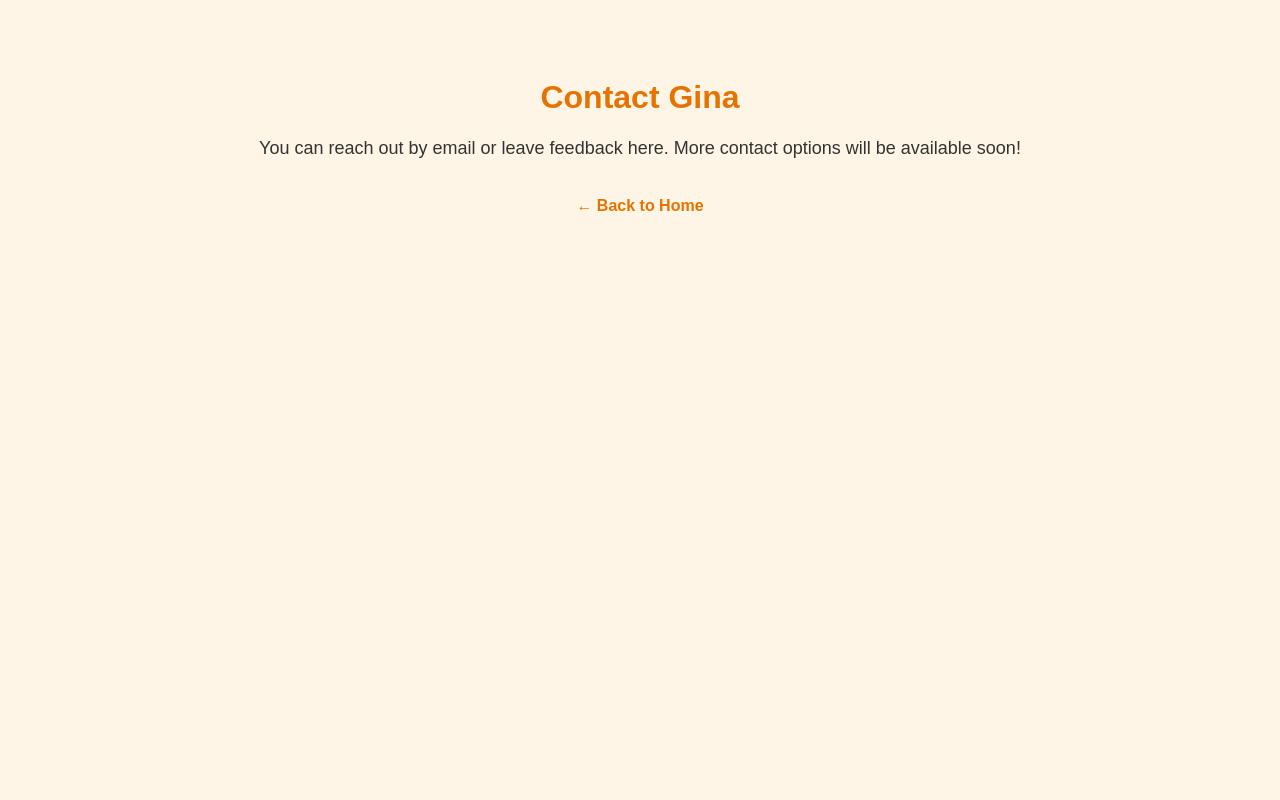
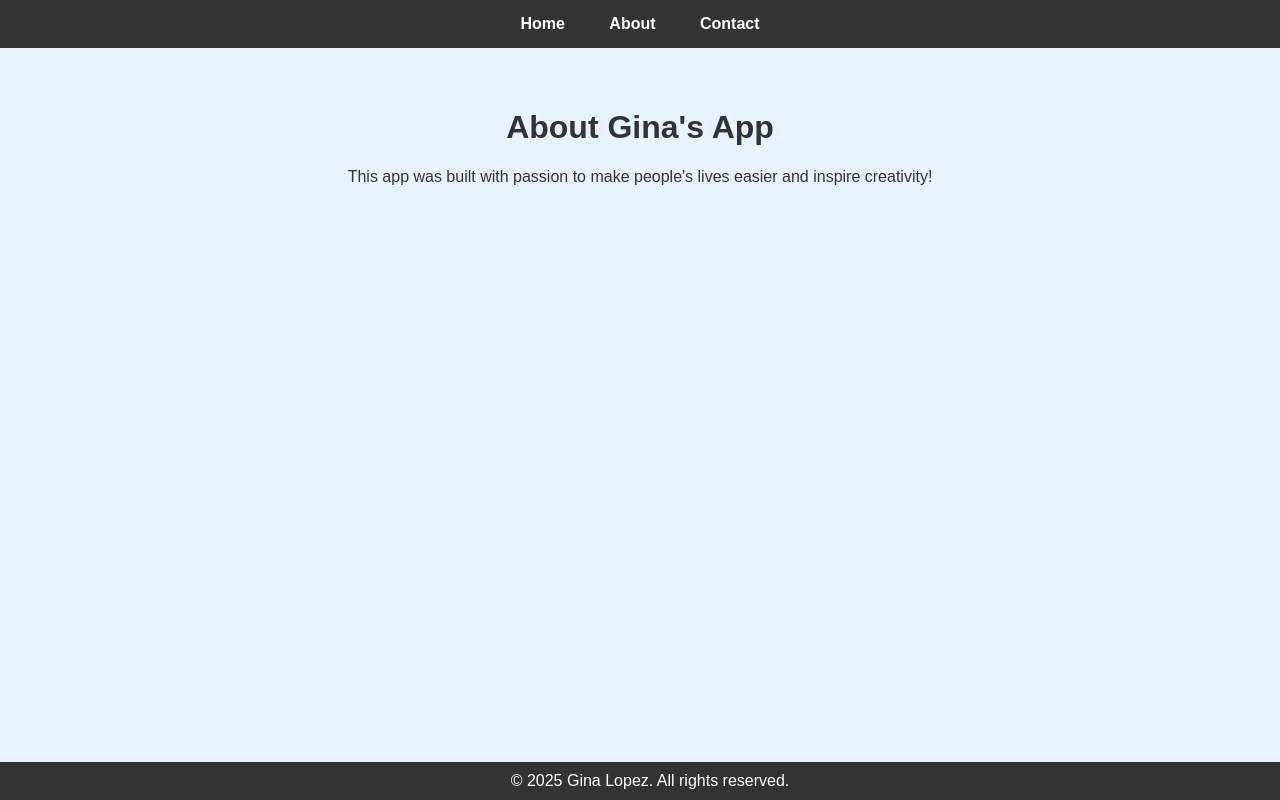
Before and after one commit to Integrity-Exists/gina-app, a plain HTML site: page contact.html in a window 1280 px wide. Drawn offline with Linux system fonts and the light colour scheme.

Commit message:
Update contact.html

```diff
--- a/contact.html
+++ b/contact.html
@@ -3,34 +3,58 @@
 <head>
     <meta charset="UTF-8">
     <meta name="viewport" content="width=device-width, initial-scale=1.0">
-    <title>Contact Gina</title>
+    <title>About Gina's App</title>
     <style>
         body {
             font-family: Arial, sans-serif;
-            background-color: #fff5e6;
+            background-color: #e6f2ff;
             color: #333;
             text-align: center;
-            padding: 50px;
+            padding: 0;
+            margin: 0;
         }
-        h1 {
-            color: #e67300;
+        nav {
+            background-color: #333;
+            padding: 15px;
         }
-        p {
-            font-size: 18px;
+        nav a {
+            color: white;
+            text-decoration: none;
+            margin: 0 20px;
+            font-weight: bold;
         }
-        a {
-            display: inline-block;
-            margin-top: 20px;
-            text-decoration: none;
-            color: #e67300;
-            font-weight: bold;
+        nav a:hover {
+            color: #ffcc00;
+        }
+        .content {
+            padding: 40px;
+        }
+        footer {
+            background-color: #333;
+            color: white;
+            padding: 10px;
+            position: fixed;
+            bottom: 0;
+            width: 100%;
         }
     </style>
 </head>
 <body>
-    <h1>Contact Gina</h1>
-    <p>You can reach out by email or leave feedback here. More contact options will be available soon!</p>
 
-    <a href="index.html">← Back to Home</a>
+<nav>
+  <a href="index.html">Home</a>
+  <a href="about.html">About</a>
+  <a href="contact.html">Contact</a>
+</nav>
+
+<div class="content">
+    <h1>About Gina's App</h1>
+    <p>This app was built with passion to make people's lives easier and inspire creativity!</p>
+</div>
+
+<footer>
+    © 2025 Gina Lopez. All rights reserved.
+</footer>
+
 </body>
 </html>
```
